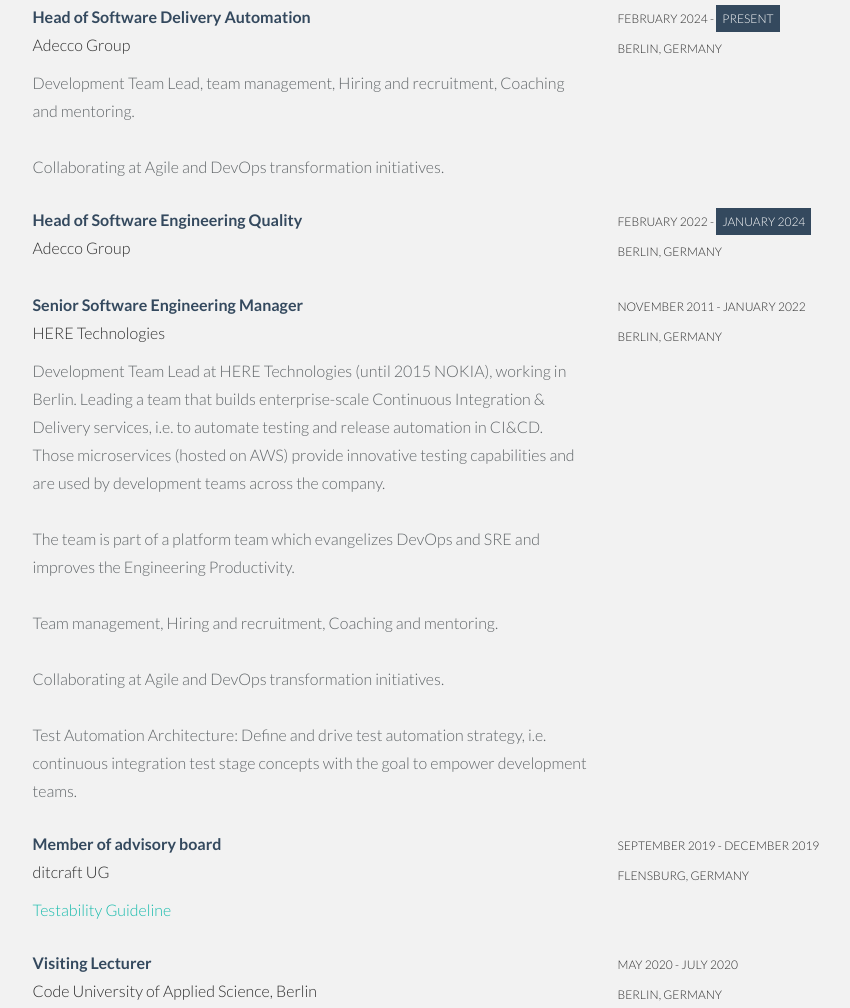
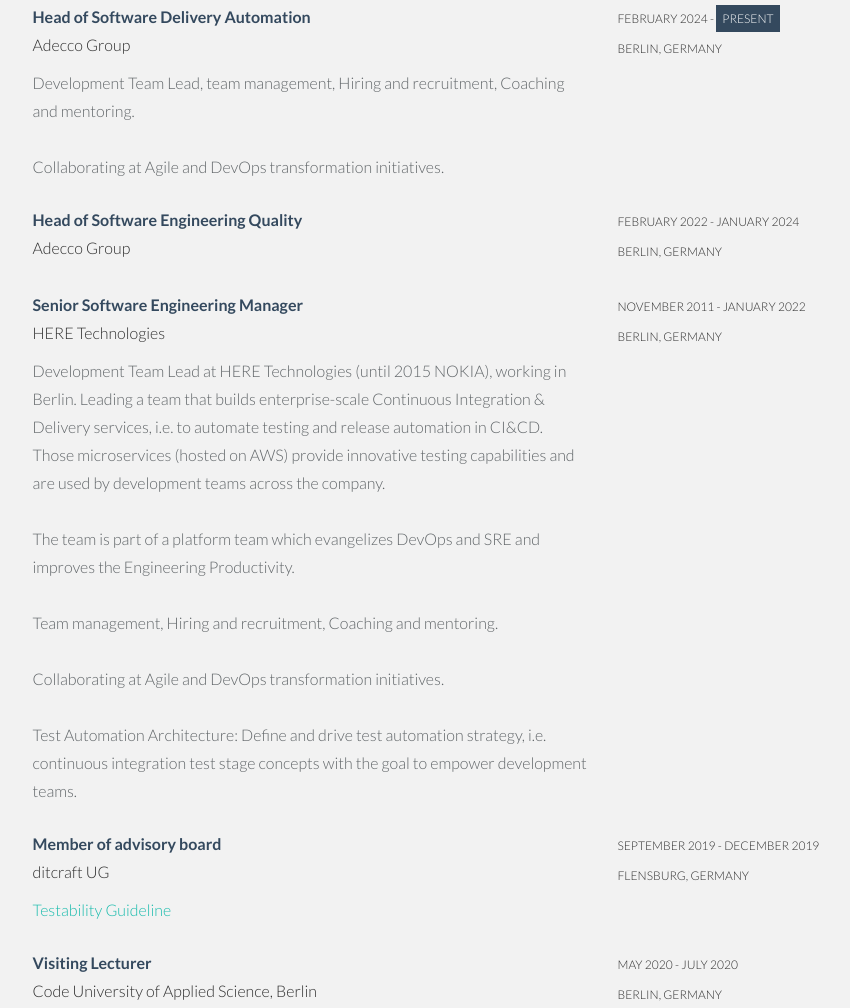
Before and after one commit to stefanfriese/stefanfriese.github.io, a plain HTML site: page index.html in a window 1280 px wide. Shown: the part 860-1868 px from the top of the page, without its empty margins (330-1180 px from the left). Drawn offline with Linux system fonts and the light colour scheme.

Commit message:
Update index.html
layout

```diff
--- a/index.html
+++ b/index.html
@@ -89,8 +89,8 @@
 						Adecco Group<br/>
 					</p>
 					<p><more>Development Team Lead, team management, Hiring and recruitment, Coaching and mentoring.
-						<br><br>
-						Collaborating at Agile and DevOps transformation initiatives.
+					<br><br>
+					Collaborating at Agile and DevOps transformation initiatives.
 					</p>
 				</div>
 				<div class="col-lg-3">
@@ -104,7 +104,7 @@
 					</p>
 				</div>
 				<div class="col-lg-3">
-					<p><sm>February 2022 - <imp><sm>January 2024</sm></imp></br>
+					<p><sm>February 2022 - <sm>January 2024</sm></br>
 					Berlin, Germany</sm></p>
 				</div>
 
```
